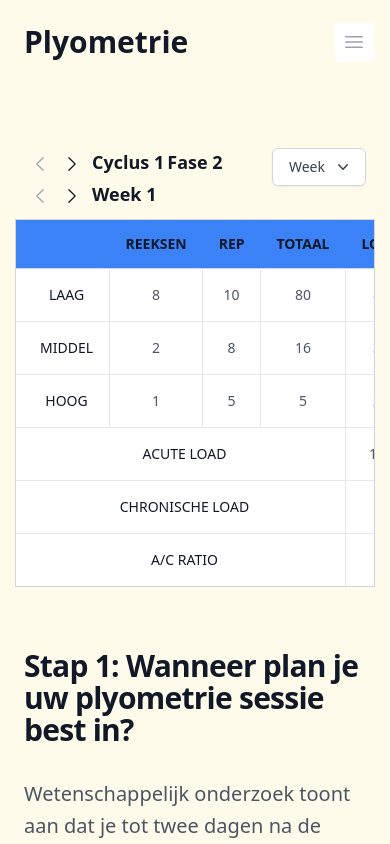
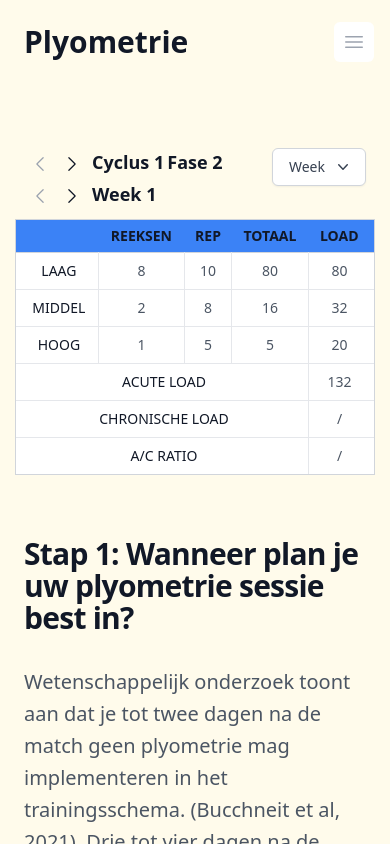
Before and after one commit to leanderhoedt/plyometrics, a Next.js app: page /periodization in a window 390 px wide. Built offline with nearby package versions, Linux system fonts and the light colour scheme.

Commit message:
Update index.tsx
Table more mobile friendly

```diff
--- a/components/Table/index.tsx
+++ b/components/Table/index.tsx
@@ -27,31 +27,31 @@ const headerColors: Record<number, string> = {
 };
 
 const headerPadding: Record<string, string> = {
-    lg: 'px-4 py-3.5',
+    lg: 'px-2 py-1.5 sm:px-4 sm:py-3.5',
     sm: 'px-2 py-1.5',
 };
 
 const headerStartPadding: Record<string, string> = {
-    lg: 'py-3.5 pl-6 pr-4',
+    lg: 'py-1.5 pl-3 pr-2 sm:py-3.5 sm:pl-6 sm:pr-4',
     sm: 'py-1.5 pl-3 pr-2',
 };
 
 const headerEndPadding: Record<string, string> = {
-    lg: 'py-3.5 pl-4 pr-6',
+    lg: 'py-1.5 pl-2 pr-3 sm:py-3.5 sm:pl-4 sm:pr-6',
     sm: 'py-1.5 pl-2 pr-3',
 };
 
 const rowPadding: Record<string, string> = {
-    lg: 'p-4',
+    lg: 'p-2 sm:p-4',
     sm: 'p-2',
 };
 
 const rowStartPadding: Record<string, string> = {
-    lg: 'py-4 pl-6 pr-4',
+    lg: 'py-2 pl-3 pr-2 sm:py-4 sm:pl-6 sm:pr-4',
     sm: 'py-2 pl-3 pr-2',
 };
 const rowEndPadding: Record<string, string> = {
-    lg: 'py-4 pl-4 pr-6',
+    lg: 'py-2 pl-2 pr-3 sm:py-4 sm:pl-4 sm:pr-6',
     sm: 'py-2 pl-2 pr-3',
 };
 
```
